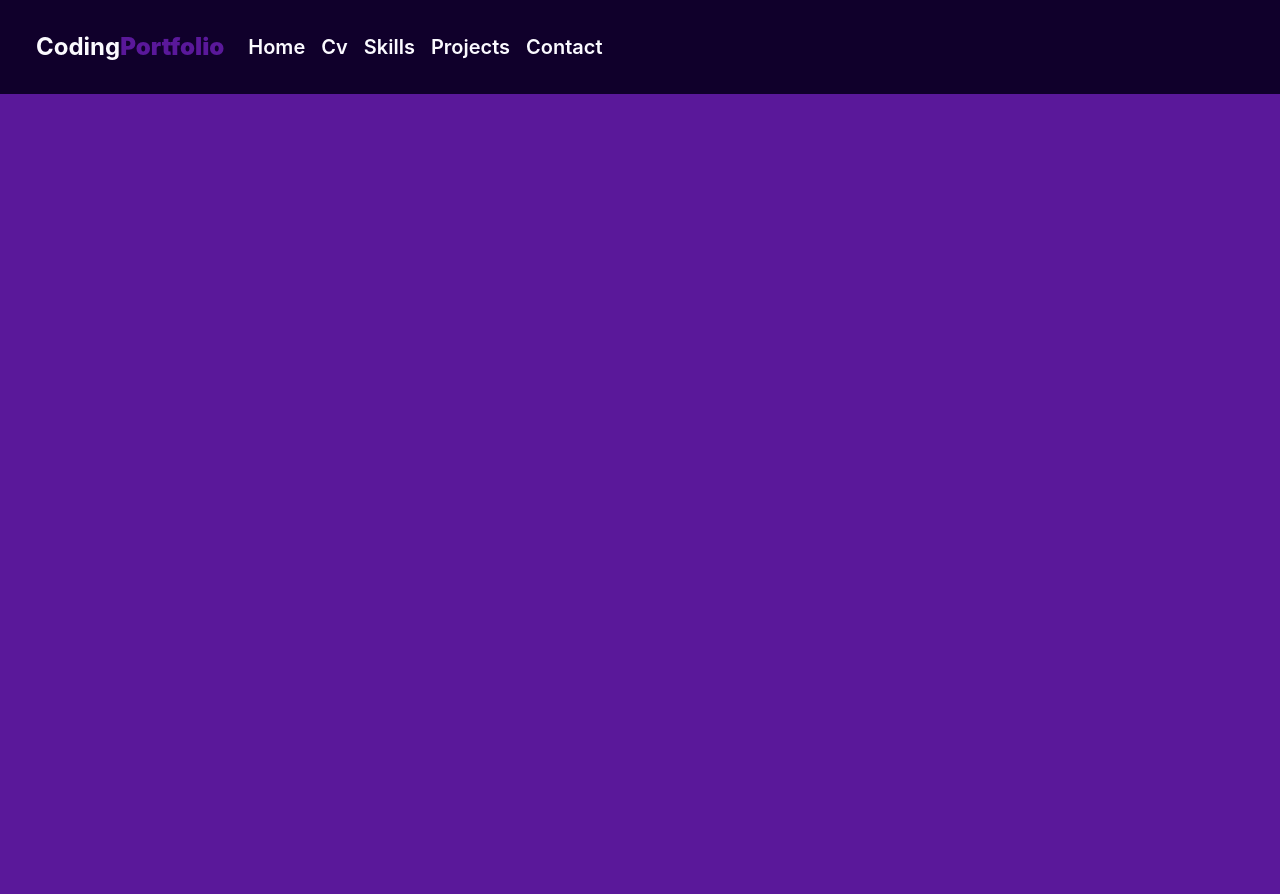
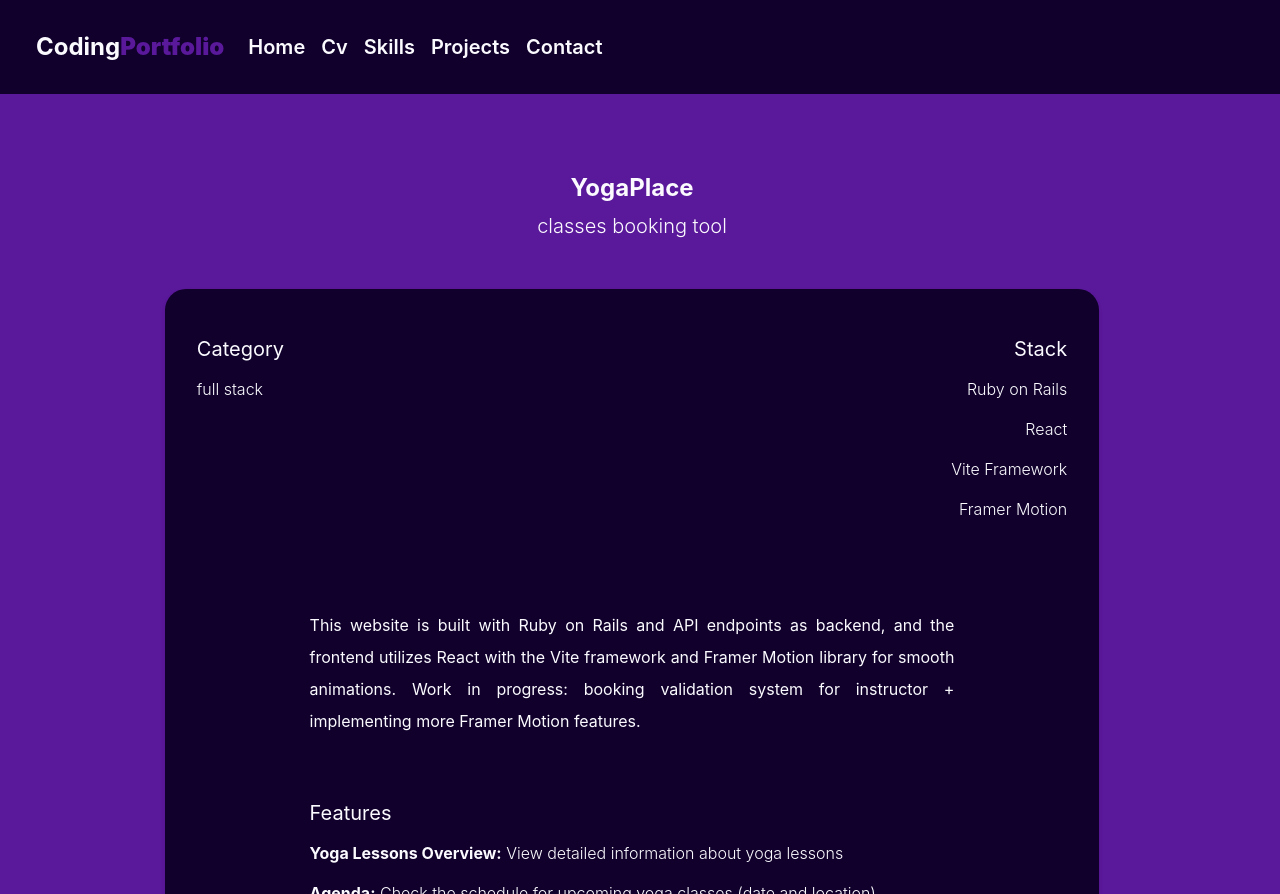
Before and after one commit to LaureneEpp/portfolio, a React (Vite) app: page /projects/1 in a window 1280 px wide. Built offline with nearby package versions, Linux system fonts and the light colour scheme.

Commit message:
refactoring projects page + create projectshowpage

```diff
--- a/package.json
+++ b/package.json
@@ -15,6 +15,7 @@
     "react": "^18.2.0",
     "react-bootstrap": "^2.10.2",
     "react-dom": "^18.2.0",
+    "react-player": "^2.16.0",
     "react-router-dom": "^6.22.3"
   },
   "devDependencies": {
--- a/src/components/AppRoutes.jsx
+++ b/src/components/AppRoutes.jsx
@@ -3,6 +3,7 @@ import Home from "../features/Home"
 import Cv from "../features/Cv"
 import Skills from "../features/Skills"
 import Projects from "../features/Projects"
+import ProjectShowpage from "../features/ProjectShowpage";
 
 function AppRoutes() {
   return (
@@ -11,6 +12,8 @@ function AppRoutes() {
       <Route path="/cv" element={<Cv />} />
       <Route path="/skills" element={<Skills />} />
       <Route path="/projects" element={<Projects />} />
+      <Route path="/projects/:id" element={<ProjectShowpage />} />
+
     </Routes>
   );
 }
--- a/src/components/CardProject.jsx
+++ b/src/components/CardProject.jsx
@@ -1,4 +1,4 @@
-function CardProject({ text, image }) {
+function CardProject({ title, image }) {
   return (
   <div className="d-flex align-items-center justify-content-center h-100">
     <div
@@ -9,7 +9,7 @@ function CardProject({ text, image }) {
           className="position-absolute w-100 h-100 rounded white-color border border-3"
           style={{ backgroundImage: `url(${image})`, backgroundSize: "cover" }}>
           <div className="w-100 h-100 text-center align-content-center">
-            <h3 className="fs-2 fw-bold">{text}</h3>
+            <h3 className="fs-2 fw-bold" style={{textShadow: "1px 1px 2px black"}}>{title}</h3>
           </div>
         </div>
       </div>
--- /dev/null
+++ b/src/components/Data.jsx
@@ -0,0 +1,135 @@
+import yoga from "../assets/images/yoga.jpg";
+import dashboard from "../assets/images/dashboard.jpg";
+import news from "../assets/images/news.jpg";
+import fabric from "../assets/images/fabric.jpg";
+import weather from "../assets/images/weather.jpg";
+
+const imageMap = {
+  yoga,
+  dashboard,
+  news,
+  fabric,
+  weather,
+};
+
+const projectsList = [
+  {
+    id: 1,
+    title: "YogaPlace",
+    subtitle: "classes booking tool",
+    text: "This website is built with Ruby on Rails and API endpoints as backend, and the frontend utilizes React with the Vite framework and Framer Motion library for smooth animations. Work in progress: booking validation system for instructor + implementing more Framer Motion features.",
+    features: [
+      {
+        id: 1,
+        name: "Yoga Lessons Overview",
+        text: "View detailed information about yoga lessons",
+      },
+      {
+        id: 2,
+        name: "Agenda",
+        text: "Check the schedule for upcoming yoga classes (date and location)",
+      },
+      {
+        id: 3,
+        name: "User Management",
+        text: "Either as instructor or student, the dashboard will change accordingly",
+      },
+      {
+        id: 4,
+        name: "Booking Management",
+        text: "The user can book classes which will be displayed on their personal page",
+      },
+    ],
+    path: `/projects/1`,
+    image: "yoga",
+    videoUrl: "https://youtu.be/6hY0nV62BCE",
+    github:
+      "https://github.com/LaureneEpp/react-demos/tree/main/004-yogaplace-react-rails",
+    stack: ["Ruby on Rails", "React", "Vite Framework", "Framer Motion"],
+    category: ["full stack"],
+  },
+
+  {
+    id: 2,
+    title: "Manage my payroll",
+    subtitle: "Payroll management tool",
+    text: "This small project is designed to streamline payroll management processes for businesses. It aims to simplify tasks related to managing departments, teams, and employees' payroll information.",
+    features: [
+      {
+        id: 1,
+        name: "Department Management: ",
+        text: "Easily create, update, and delete departments within your organization. ",
+      },
+      {
+        id: 2,
+        name: "Team Management:",
+        text: " Organize employees into teams for efficient collaboration and management",
+      },
+      {
+        id: 3,
+        name: "Employee Management:",
+        text: "Add, edit, and remove employee profiles, including their personal and payroll information",
+      },
+      ],
+      path: `/projects/2`,
+      image: "dashboard",
+    videoUrl: "https://youtu.be/7HWfcRV2cxM",
+    github:
+      "https://github.com/LaureneEpp/rails-demos/tree/main/001_manage-my-paroll-rails",
+    stack: ["Ruby on Rails", "avascript"],
+    category: ["full stack"],
+  },
+  //   {
+  //     id: 3,
+  //     title: "NewsBlog",
+  //     path: `/projects/3`,
+  //     image: "news",
+  //     text: "blog post",
+  //     stack: ["Ruby on Rails"],
+  //   },
+  //   {
+  //     id: 4,
+  //     title: "Circular Lab",
+  //     path: `/projects/4`,
+  //     image: "fabric",
+  //     text: "circular lab",
+  //     stack: ["Ruby on Rails", "JavaScript"],
+  //   },
+  {
+    id: 5,
+    title: "What is the weather today?",
+    subtitle: "weather app",
+    path: `/projects/5`,
+    image: "weather",
+    text: "This app uses data from a weather API to provide real-time weather information. The app makes API requests to retrieve weather data for a city upon user's input.",
+    features: [
+      {
+        id: 1,
+        name: "Weather Display:",
+        text: "Basic information concerning the current weather conditions are displayed",
+      },
+      {
+        id: 2,
+        name: "Additional Information",
+        text: "The user can click on a list of information types to view additional weather-related data",
+      },
+      {
+        id: 3,
+        name: "Map icon",
+        text: "The user can click the map icon and view the location on Google maps where the weather information is based",
+      },
+      {
+        id: 4,
+        name: "Reset button",
+        text: "the user can reset the form and weather information",
+      },
+    ],
+    videoUrl: "https://youtu.be/YVvU_OyiE44",
+    github:
+      "https://github.com/LaureneEpp/react-demos/tree/main/003-weather-js-rails-demo",
+    stack: ["Ruby on Rails", "avascript", "Bootstrap"],
+    category: ["full stack"],
+  },
+];
+
+export { projectsList, imageMap };
--- a/src/features/Home.jsx
+++ b/src/features/Home.jsx
@@ -78,8 +78,8 @@ function Home() {
         <Row className="justify-content-md-center">
           <Col md={6} lg={3} className="mb-4">
             <CardFlip
-              frontText="yogaRoom"
-              backText="YogaClass to manage class bookings, user management"
+              frontText="YogaPlace"
+              backText="YogaPlace to manage class bookings, user management"
               image={yoga}
             />
           </Col>
@@ -99,7 +99,7 @@ function Home() {
           </Col>
         </Row>
       </div>
-      <div className="container-fluid bg_secondary-color overflow-auto p-5">
+      <div className="container-fluid  bg_secondary-color overflow-auto p-5">
         <Row className="align-items-lg-center">
           <Row className="d-flex justify-content-center">
             <h3 className="white-color fs-4 fw-medium text-uppercase p-4">
@@ -118,7 +118,6 @@ function Home() {
           </Col>
           <Col lg="6" xl="7">
             <Row className="justify-content-xl-center">
-              <div className="">
                 <h2 className="mb-3 fs-4 primary-color mb-3">
                   {presentation01}
                 </h2>
@@ -144,7 +143,6 @@ function Home() {
                     </Link>
                   </div>
                 </Row>
-              </div>
             </Row>
           </Col>
         </Row>
--- /dev/null
+++ b/src/features/ProjectShowpage.jsx
@@ -0,0 +1,73 @@
+import { useParams } from "react-router-dom";
+import { projectsList } from "../components/Data";
+import ReactPlayer from "react-player";
+
+function ProjectShowpage() {
+  const { id } = useParams();
+  const project = projectsList.find((project) => project.id === parseInt(id));
+
+  return (
+    <div className="h-100 overflow-auto">
+      <div className="bg_secondary-color me-md-3 pt-3 px-3 pt-md-5 px-md-5 text-center overflow-hidden">
+        <div className="my-3 p-3">
+          <h2 className="fs-4 fw-bold">{project.title}</h2>
+          <p className="lead">{project.subtitle}</p>
+        </div>
+        <div
+          className="container-fluid bg_primary-color shadow-sm mx-auto h-100 p-3 h-100"
+          style={{
+            width: "80%",
+            paddingBottom: "56.25%",
+            borderRadius: "21px 21px 0 0",
+          }}>
+          <div className="w-100 d-flex justify-content-between flex-row">
+            <div className="my-3 p-3">
+              <h4 className="fs-5 fw-normal d-flex align-items-start ">Category</h4>
+              <ul className="list-unstyled d-flex flex-column align-items-start" style={{ textAlign: "start" }}>
+                {project.category.map((cat, index) => (
+                  <li key={index} className="fs-6 fw-light my-2">{cat}</li>
+                ))}
+              </ul>
+            </div>
+            <div className="my-3 p-3">
+              <h4 className="fs-5 fw-normal d-flex flex-column align-items-end">Stack</h4>
+              <ul className="list-unstyled d-flex flex-column align-items-end" style={{textAlign: "end"}}>
+                {project.stack.map((tech, index) => (
+                  <li key={index} className="fs-6 fw-light my-2">{tech}</li>
+                ))}
+              </ul>
+            </div>
+          </div>
+          <div className="w-100 d-flex justify-content-center">
+            <p className="lh-lg m-3 p-3 w-75" style={{textAlign: "justify"}}>{project.text }</p>
+          </div>
+          {project.features && (
+            <div className="w-100 d-flex justify-content-center">
+              <div className="m-3 p-3 w-75 d-flex flex-column align-items-start">
+                <h4 className="fs-5 fw-normal">Features</h4>
+                <ul className="list-unstyled d-flex flex-column align-items-start">
+                  {project.features.map((feature) => (
+                    <li key={feature.id} className="fs-6 fw-light my-2" style={{textAlign: "justify"}}>
+                      <strong className="fw-bold">{feature.name}:</strong> {feature.text}
+                    </li>
+                  ))}
+                </ul>
+              </div>
+            </div>
+          )}
+          <div className="d-flex justify-content-center">
+            <ReactPlayer
+              url={project.videoUrl}
+              className="react-player"
+              width="100%"
+              height="100%"
+              controls
+            />{" "}
+          </div>
+        </div>
+      </div>
+    </div>
+  );
+}
+
+export default ProjectShowpage;
```
Also changed, not shown: src/features/Projects.jsx (+13 -24 lines), 2 other files (tests, documents, lock files or other folders).
